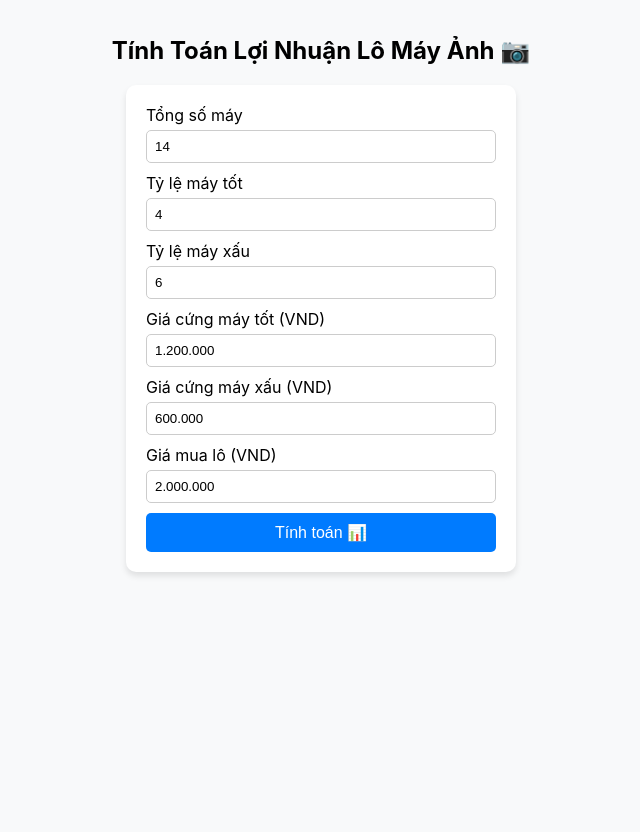
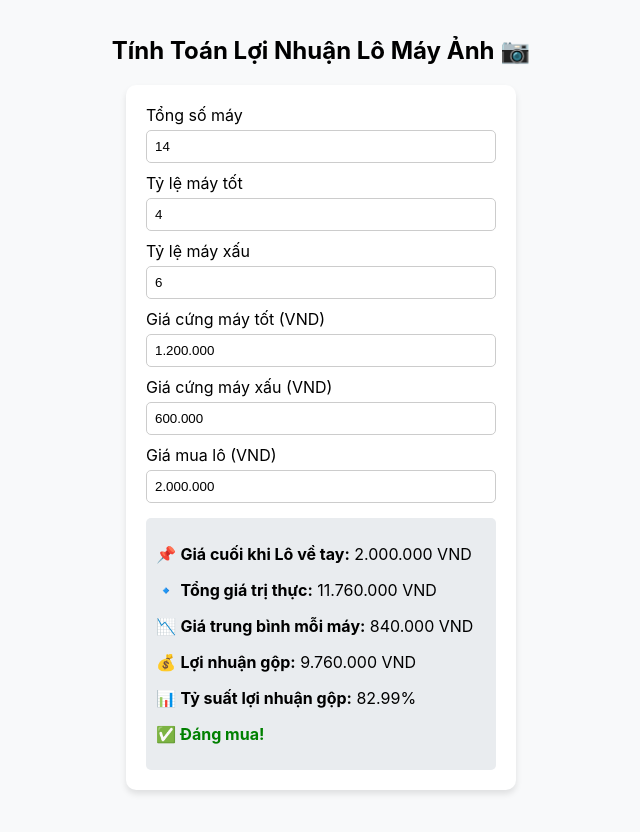
Before and after one commit to nguyendangkin/cacu-film, a React (Create React App) app: page / in a window 1280 px wide. Shown: the top 832 px of the page, without its empty margins (319-959 px from the left). Built offline with nearby package versions, Linux system fonts and the light colour scheme.

Commit message:
update function

```diff
--- a/src/App.js
+++ b/src/App.js
@@ -1,4 +1,4 @@
-import React, { useState } from "react";
+import React, { useState, useEffect } from "react";
 
 function App() {
     const [totalMachines, setTotalMachines] = useState(14);
@@ -26,8 +26,7 @@ function App() {
         return { averagePrice, totalCost };
     };
 
-    // Tính lợi nhuận
-    const calculateProfit = () => {
+    useEffect(() => {
         let { averagePrice, totalCost } = calculateAveragePrice(
             totalMachines,
             goodRatio,
@@ -36,14 +35,23 @@ function App() {
             badPrice
         );
         let profit = totalCost - purchasePrice;
+        let grossProfitMargin = (profit / totalCost) * 100;
 
         setResult({
             totalValue: totalCost,
             averagePrice,
             profit,
+            grossProfitMargin,
             isProfitable: profit > 0,
         });
-    };
+    }, [
+        totalMachines,
+        goodRatio,
+        badRatio,
+        goodPrice,
+        badPrice,
+        purchasePrice,
+    ]);
 
     const formatCurrency = (number) => {
         return number.toString().replace(/\B(?=(\d{3})+(?!\d))/g, ".");
@@ -91,16 +99,11 @@ function App() {
                     isPrice={true}
                 />
 
-                {/* Nút tính toán */}
-                <button onClick={calculateProfit} style={styles.button}>
-                    Tính toán 📊
-                </button>
-
                 {/* Hiển thị kết quả */}
                 {result && (
                     <div style={styles.resultBox}>
                         <p>
-                            📌 <b>Giá lô khi về tay:</b>{" "}
+                            📌 <b>Giá cuối khi Lô về tay:</b>{" "}
                             {formatCurrency(purchasePrice)} VND
                         </p>
                         <p>
@@ -112,8 +115,12 @@ function App() {
                             {formatCurrency(result.averagePrice)} VND
                         </p>
                         <p>
-                            💰 <b>Tổng lợi nhuận tìm năng:</b>{" "}
+                            💰 <b>Lợi nhuận gộp:</b>{" "}
                             {formatCurrency(result.profit)} VND
+                        </p>
+                        <p>
+                            📊 <b>Tỷ suất lợi nhuận gộp:</b>{" "}
+                            {result.grossProfitMargin.toFixed(2)}%
                         </p>
                         <p
                             style={{
```
